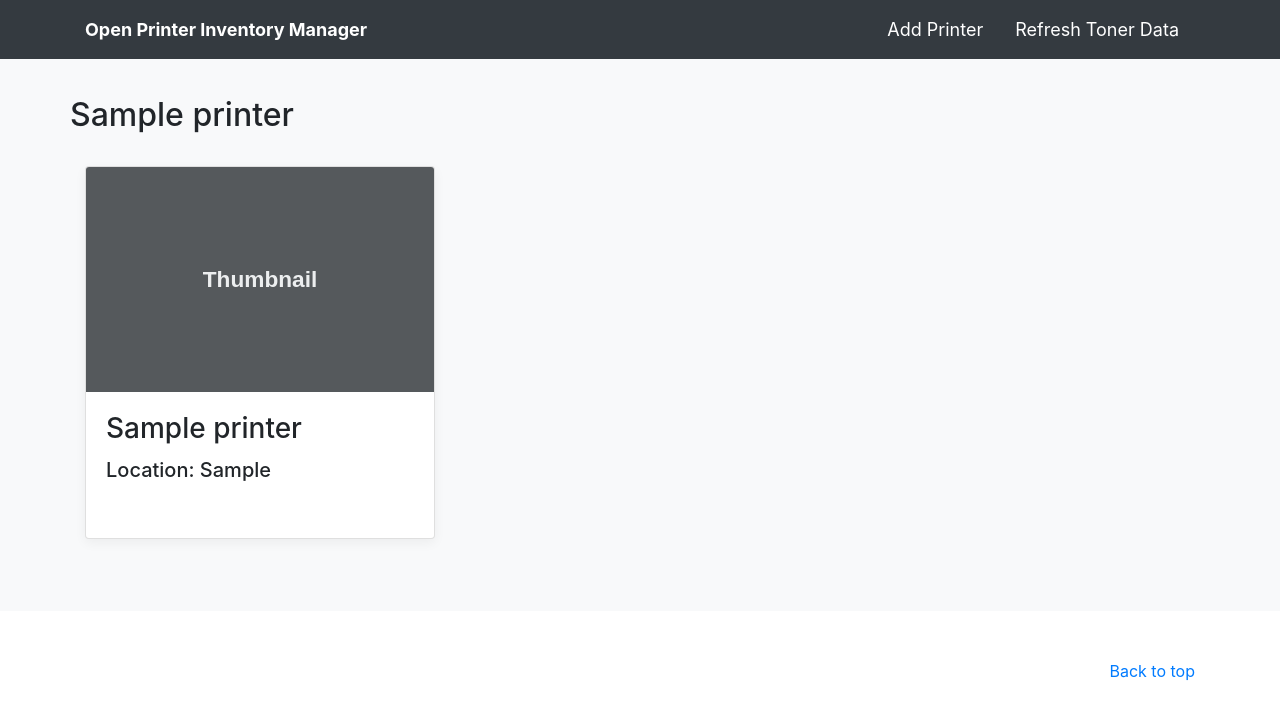
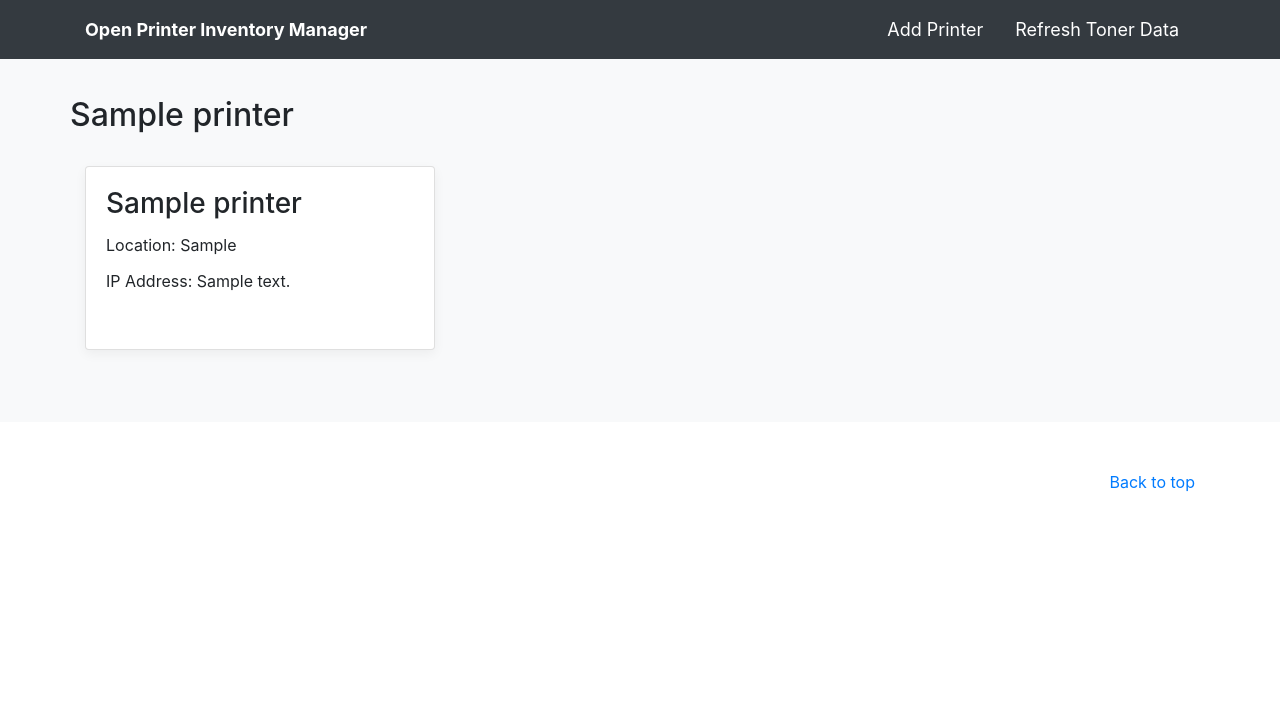
Before and after one commit to rluzuriaga/Open-Printer-Management-System, a Django app: page / in a window 1280 px wide. Shown: the top 720 px of the page. Run offline with Django 3.2, Linux system fonts and the light colour scheme; tables that the repository leaves empty hold one stand-in row (values such as "Sample post"); some libraries are stand-ins or nearby versions.

Commit message:
Add printer location & IP, comment out image

```diff
--- a/Open_Printer_Management_System/app/templates/app/home.html
+++ b/Open_Printer_Management_System/app/templates/app/home.html
@@ -18,10 +18,11 @@
         {% if printer.department_name == department_name.department_name %}
           <div class="col-md-4">
             <div class="card mb-4 box-shadow">
-              <img class="card-img-top" data-src="holder.js/100px225?theme=thumb&bg=55595c&fg=eceeef&text=Thumbnail" alt="Card image cap">
+              {% comment %} <img class="card-img-top" data-src="holder.js/100px225?theme=thumb&bg=55595c&fg=eceeef&text=Thumbnail" alt="Card image cap"> {% endcomment %}
               <div class="card-body">
                 <h3 class="card-title">{{ printer.printer_name }}</h3>
-                <h5 class="card-title">Location: {{ printer.printer_location }}</h5>
+                <p class="card-title">Location: {{ printer.printer_location }}</p>
+                <p class="card-title">IP Address: {{ printer.ip_address }}</p>
                 <br>
 
                 {% for printer_levels in all_toner_levels %}
```
